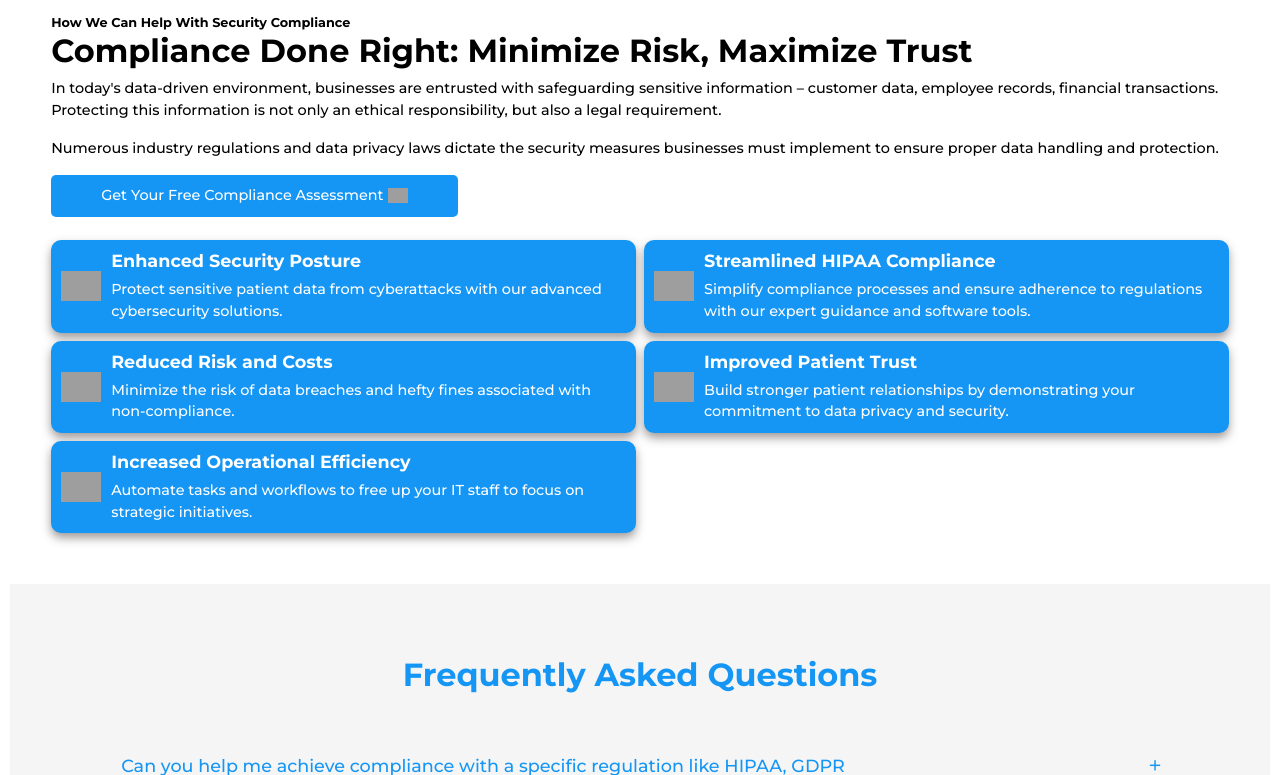
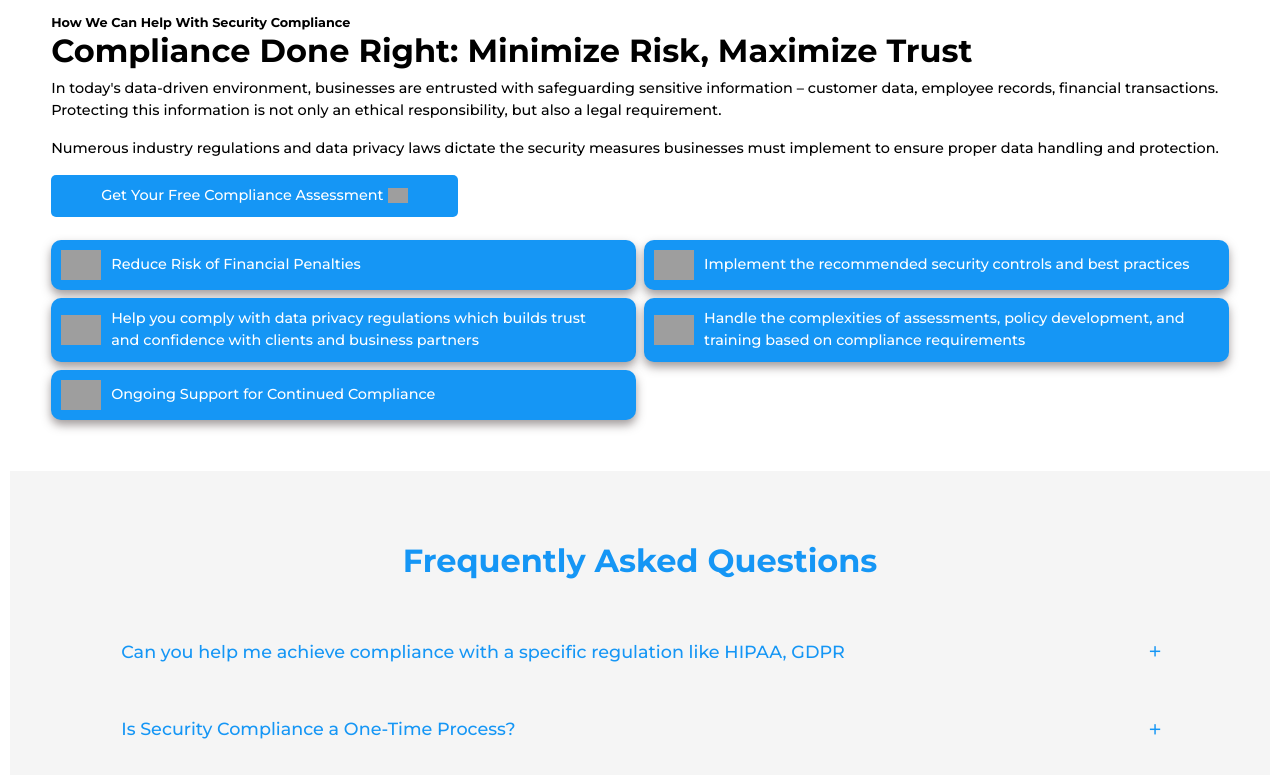
Before and after one commit to ArcadeDesigns/devtegrate-rebranding, a Flask app: page /security-compliance in a window 1280 px wide. Shown: the part 702-1477 px from the top of the page. Run offline with Flask 3, Linux system fonts and the light colour scheme; some libraries are stand-ins or nearby versions; grey boxes are pictures that could not be loaded.

Commit message:
making more updates

```diff
--- a/static/css/main.css
+++ b/static/css/main.css
@@ -2015,6 +2015,16 @@
 
 @media screen and (max-width: 540px) and (-webkit-min-device-pixel-ratio: 0.720) {
 
+    .updated-asset-grid {
+        justify-content: center;
+        align-items: center;
+        margin: auto;
+        width: 100%;
+        height: auto;
+        display: flex;
+        flex-direction: column;
+    }
+
     .faq {
         padding: 0;
     }
--- a/templates/pages/security-compliance.html
+++ b/templates/pages/security-compliance.html
@@ -35,12 +35,47 @@
                     <!-- Updated Asset Start -->
                     <div class="updated-asset-box">
                         <div class="updated-asset-img">
-                            <img src="https://res.cloudinary.com/quinn-daisies/image/upload/v1719587708/devtegrate-brand/Security_Configuration_gvfjed.png" alt="Devtegrate Cloud Services">
+                            <img src="https://res.cloudinary.com/quinn-daisies/image/upload/v1719596393/devtegrate-brand/Security_Lock_idyjkm.png" alt="Devtegrate Cloud Services">
                         </div>
 
                         <div class="updated-asset-ctn">
-                            <h2>Enhanced Security Posture</h2>
-                            <p>Protect sensitive patient data from cyberattacks with our advanced cybersecurity solutions.</p>
+                            <p>Reduce Risk of Financial Penalties</p>
+                        </div>
+                    </div>
+                    <!-- Updated Asset End -->
+
+                    <!-- Updated Asset Start -->
+                    <div class="updated-asset-box">
+                        <div class="updated-asset-img">
+                            <img src="https://res.cloudinary.com/quinn-daisies/image/upload/v1719602833/devtegrate-brand/Security_Configuration_1_ylmqtl.png" alt="Devtegrate Cloud Services">
+                        </div>
+
+                        <div class="updated-asset-ctn">
+                            <p>Implement the recommended security controls and best practices</p>
+                        </div>
+                    </div>
+                    <!-- Updated Asset End -->
+
+                    <!-- Updated Asset Start -->
+                    <div class="updated-asset-box">
+                        <div class="updated-asset-img">
+                            <img src="https://res.cloudinary.com/quinn-daisies/image/upload/v1719596378/devtegrate-brand/Data_Protection_hkzp22.png" alt="Devtegrate Cloud Services">
+                        </div>
+
+                        <div class="updated-asset-ctn">
+                            <p>Help you comply with data privacy regulations which builds trust and confidence with clients and business partners</p>
+                        </div>
+                    </div>
+                    <!-- Updated Asset End -->
+
+                    <!-- Updated Asset Start -->
+                    <div class="updated-asset-box">
+                        <div class="updated-asset-img">
+                            <img src="https://res.cloudinary.com/quinn-daisies/image/upload/v1719602892/devtegrate-brand/Privacy_Policy_pi6pf9.png" alt="Devtegrate Cloud Services">
+                        </div>
+
+                        <div class="updated-asset-ctn">
+                            <p>Handle the complexities of assessments, policy development, and training based on compliance requirements</p>
                         </div>
                     </div>
                     <!-- Updated Asset End -->
@@ -52,47 +87,7 @@
                         </div>
 
                         <div class="updated-asset-ctn">
-                            <h2>Streamlined HIPAA Compliance</h2>
-                            <p>Simplify compliance processes and ensure adherence to regulations with our expert guidance and software tools.</p>
-                        </div>
-                    </div>
-                    <!-- Updated Asset End -->
-
-                    <!-- Updated Asset Start -->
-                    <div class="updated-asset-box">
-                        <div class="updated-asset-img">
-                            <img src="https://res.cloudinary.com/quinn-daisies/image/upload/v1719584532/devtegrate-brand/Test_Passed_cliteo.png" alt="Devtegrate Cloud Services">
-                        </div>
-
-                        <div class="updated-asset-ctn">
-                            <h2>Reduced Risk and Costs</h2>
-                            <p>Minimize the risk of data breaches and hefty fines associated with non-compliance.</p>
-                        </div>
-                    </div>
-                    <!-- Updated Asset End -->
-
-                    <!-- Updated Asset Start -->
-                    <div class="updated-asset-box">
-                        <div class="updated-asset-img">
-                            <img src="https://res.cloudinary.com/quinn-daisies/image/upload/v1719587906/devtegrate-brand/Trust_xzmiso.png" alt="Devtegrate Cloud Services">
-                        </div>
-
-                        <div class="updated-asset-ctn">
-                            <h2>Improved Patient Trust</h2>
-                            <p>Build stronger patient relationships by demonstrating your commitment to data privacy and security.</p>
-                        </div>
-                    </div>
-                    <!-- Updated Asset End -->
-
-                    <!-- Updated Asset Start -->
-                    <div class="updated-asset-box">
-                        <div class="updated-asset-img">
-                            <img src="https://res.cloudinary.com/quinn-daisies/image/upload/v1719587881/devtegrate-brand/Increase_1_bfpgho.png" alt="Devtegrate Cloud Services">
-                        </div>
-
-                        <div class="updated-asset-ctn">
-                            <h2>Increased Operational Efficiency</h2>
-                            <p>Automate tasks and workflows to free up your IT staff to focus on strategic initiatives.</p>
+                            <p>Ongoing Support for Continued Compliance</p>
                         </div>
                     </div>
                     <!-- Updated Asset End -->
```
Also changed, not shown: templates/pages/cloud-devops.html (+62 -6 lines).
